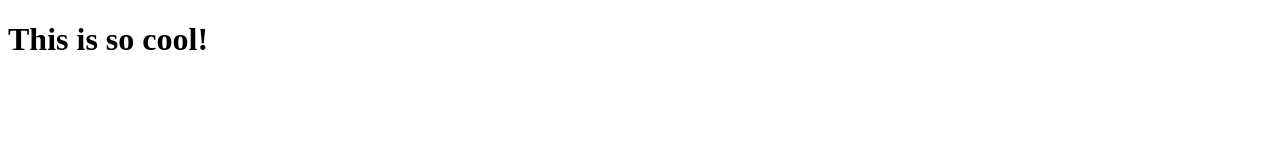
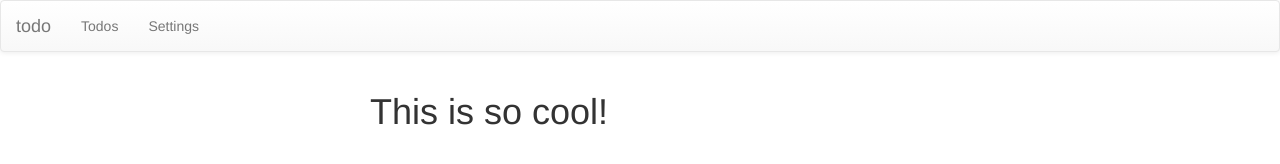
Before and after one commit to bzurkowski/react-todo, a React app: page dist/index.html in a window 1280 px wide. Built offline with nearby package versions, Linux system fonts and the light colour scheme.

Commit message:
Add basic bootstrap layout

```diff
--- a/dist/index.html
+++ b/dist/index.html
@@ -3,9 +3,37 @@
   <head>
     <meta charset="UTF-8">
     <title>React TODO</title>
+
+    <link rel="stylesheet" href="https://maxcdn.bootstrapcdn.com/bootstrap/3.3.7/css/bootstrap.min.css">
+    <link rel="stylesheet" href="https://maxcdn.bootstrapcdn.com/bootstrap/3.3.7/css/bootstrap-theme.min.css">
   </head>
   <body>
+    <nav class="navbar navbar-default">
+      <div class="container-fluid">
+        <div class="navbar-header">
+          <button type="button" class="navbar-toggle collapsed" data-toggle="collapse" data-target="#bs-example-navbar-collapse-1" aria-expanded="false">
+            <span class="sr-only">Toggle navigation</span>
+            <span class="icon-bar"></span>
+            <span class="icon-bar"></span>
+            <span class="icon-bar"></span>
+          </button>
+          <a class="navbar-brand" href="#">todo</a>
+        </div>
+
+        <div class="collapse navbar-collapse" id="bs-example-navbar-collapse-1">
+          <ul class="nav navbar-nav">
+            <li><a href="#">Todos</a></li>
+            <li><a href="#">Settings</a></li>
+          </ul>
+        </div>
+      </div>
+    </nav>
+
+    <div class="container">
+      <div class="col-md-6 col-md-offset-3">
       <div id="app"></div>
+    </div>
+
     <script src="client.min.js"></script>
   </body>
 </html>
```
Lines whose indentation alone changed are shown as unchanged.
